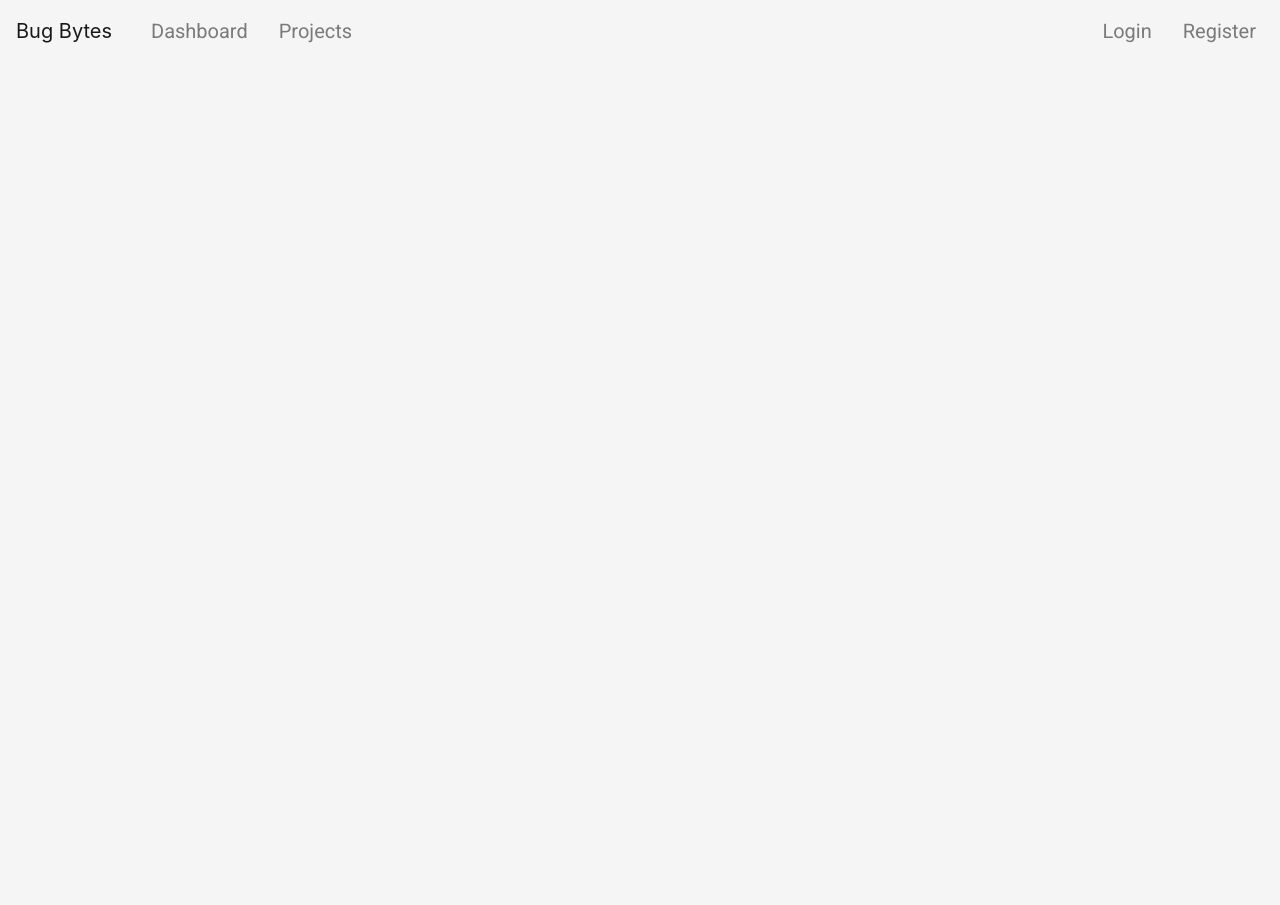
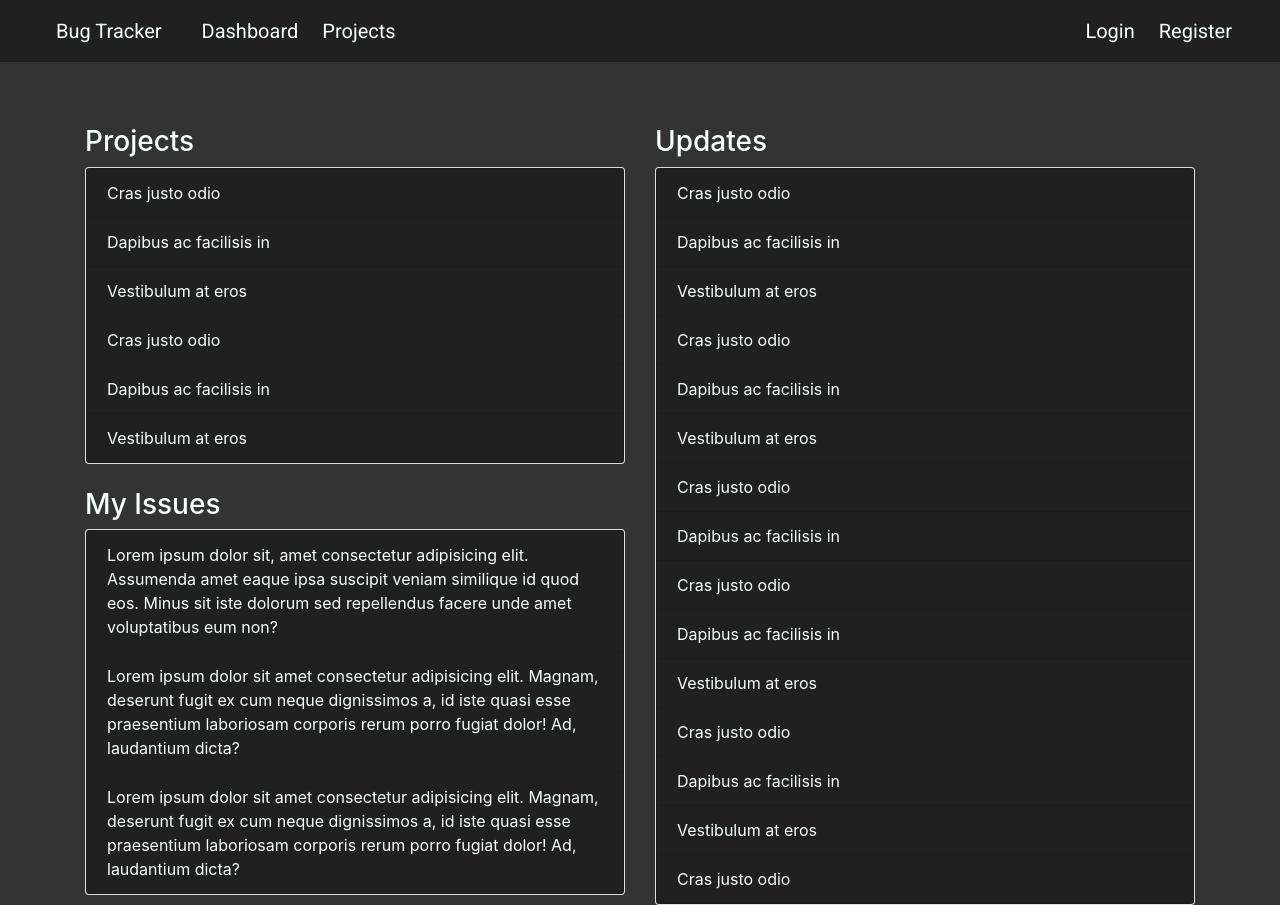
Before and after one commit to edansabach/Bootstrap-Productivity, a website: page index.html in a window 1280 px wide. Before the commit the page ends 800 px from the top, so only its background shows below. Drawn offline with nearby package versions, Linux system fonts and the light colour scheme.

Commit message:
Body Content

```diff
--- a/css/main.css
+++ b/css/main.css
@@ -1,9 +1,38 @@
-body {
-  background: whitesmoke;
+/* Navigation */
+a,
+a:hover,
+a:focus,
+a:active {
+  text-decoration: none;
+  color: inherit;
+}
+
+.navbar {
+  background-color: #202020;
+  color: #f8ffff;
 }
 
 .nav-link {
   font-family: "Roboto", sans-serif;
   font-size: 1.25em;
-  margin-left: 15px;
+  color: #f8ffff;
 }
+
+header {
+  margin-bottom: 15px;
+}
+
+/* Body Content */
+
+body {
+  background-color: #000000cc;
+}
+
+.list-group-item {
+  background-color: #202020;
+  color: #f8ffff;
+}
+
+h3 {
+  color: #f8ffff;
+}
--- a/index.html
+++ b/index.html
@@ -15,13 +15,13 @@
       href="https://fonts.googleapis.com/css2?family=Roboto&display=swap"
       rel="stylesheet"
     />
-    <title>Bug Bytes</title>
+    <title>Bug Tracker</title>
   </head>
   <body>
     <!-- Navigation -->
     <header class="header">
-      <nav class="navbar navbar-expand-lg navbar-light">
-        <a class="navbar-brand" href="#">Bug Bytes</a>
+      <nav class="navbar navbar-expand-lg">
+        <a class="navbar-brand nav-link ml-4" href="#">Bug Tracker</a>
         <button
           class="navbar-toggler"
           type="button"
@@ -42,12 +42,12 @@
               >
             </li>
             <li class="nav-item">
-              <a class="nav-link" href="#">Projects</a>
+              <a class="nav-link ml-2" href="#">Projects</a>
             </li>
           </ul>
-          <ul class="navbar-nav ml-auto">
+          <ul class="navbar-nav mr-4">
             <li class="nav-item">
-              <a class="nav-link" href="#">Login</a>
+              <a class="nav-link mr-2" href="#">Login</a>
             </li>
             <li class="nav-item">
               <a class="nav-link" href="#">Register</a>
@@ -57,10 +57,70 @@
       </nav>
     </header>
 
-    <!-- Projects -->
-    <section>
-      <div class="container-fluid"></div>
-    </section>
+    <!-- Projects/Updates/Issues Section -->
+    <div class="container">
+      <div class="row">
+        <div class="col-sm-6 mt-5">
+          <h3>Projects</h3>
+          <div class="card">
+            <ul class="list-group">
+              <li class="list-group-item">Cras justo odio</li>
+              <li class="list-group-item">Dapibus ac facilisis in</li>
+              <li class="list-group-item">Vestibulum at eros</li>
+              <li class="list-group-item">Cras justo odio</li>
+              <li class="list-group-item">Dapibus ac facilisis in</li>
+              <li class="list-group-item">Vestibulum at eros</li>
+            </ul>
+          </div>
+          <h3 class="mt-5 mt-sm-4">My Issues</h3>
+          <div class="card">
+            <ul class="list-group">
+              <li class="list-group-item">
+                Lorem ipsum dolor sit, amet consectetur adipisicing elit.
+                Assumenda amet eaque ipsa suscipit veniam similique id quod eos.
+                Minus sit iste dolorum sed repellendus facere unde amet
+                voluptatibus eum non?
+              </li>
+              <li class="list-group-item">
+                Lorem ipsum dolor sit amet consectetur adipisicing elit. Magnam,
+                deserunt fugit ex cum neque dignissimos a, id iste quasi esse
+                praesentium laboriosam corporis rerum porro fugiat dolor! Ad,
+                laudantium dicta?
+              </li>
+              <li class="list-group-item">
+                Lorem ipsum dolor sit amet consectetur adipisicing elit. Magnam,
+                deserunt fugit ex cum neque dignissimos a, id iste quasi esse
+                praesentium laboriosam corporis rerum porro fugiat dolor! Ad,
+                laudantium dicta?
+              </li>
+            </ul>
+          </div>
+        </div>
+
+        <div class="col-sm-6 mt-5">
+          <h3>Updates</h3>
+          <div class="card">
+            <ul class="list-group">
+              <li class="list-group-item">Cras justo odio</li>
+              <li class="list-group-item">Dapibus ac facilisis in</li>
+              <li class="list-group-item">Vestibulum at eros</li>
+              <li class="list-group-item">Cras justo odio</li>
+              <li class="list-group-item">Dapibus ac facilisis in</li>
+              <li class="list-group-item">Vestibulum at eros</li>
+              <li class="list-group-item">Cras justo odio</li>
+              <li class="list-group-item">Dapibus ac facilisis in</li>
+              <li class="list-group-item">Cras justo odio</li>
+              <li class="list-group-item">Dapibus ac facilisis in</li>
+              <li class="list-group-item">Vestibulum at eros</li>
+              <li class="list-group-item">Cras justo odio</li>
+              <li class="list-group-item">Dapibus ac facilisis in</li>
+              <li class="list-group-item">Vestibulum at eros</li>
+              <li class="list-group-item">Cras justo odio</li>
+            </ul>
+          </div>
+        </div>
+      </div>
+    </div>
 
     <script src="node_modules/jquery/dist/jquery.slim.min.js"></script>
     <script src="node_modules/popper.js/dist/umd/popper.min.js"></script>
```
